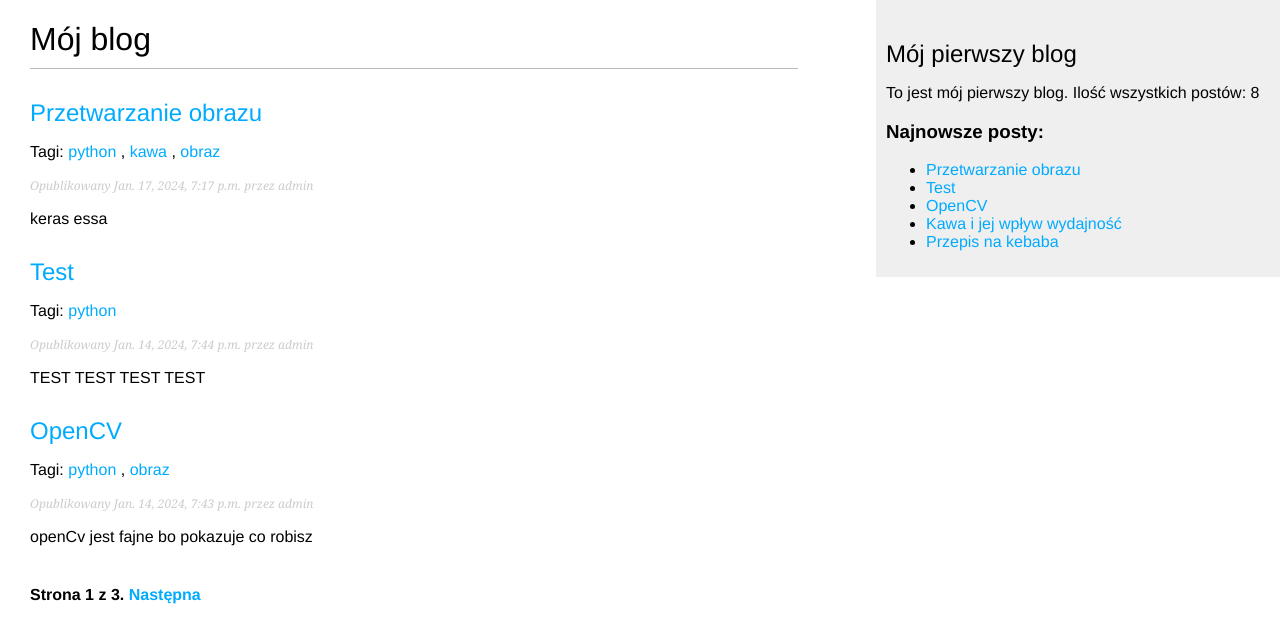
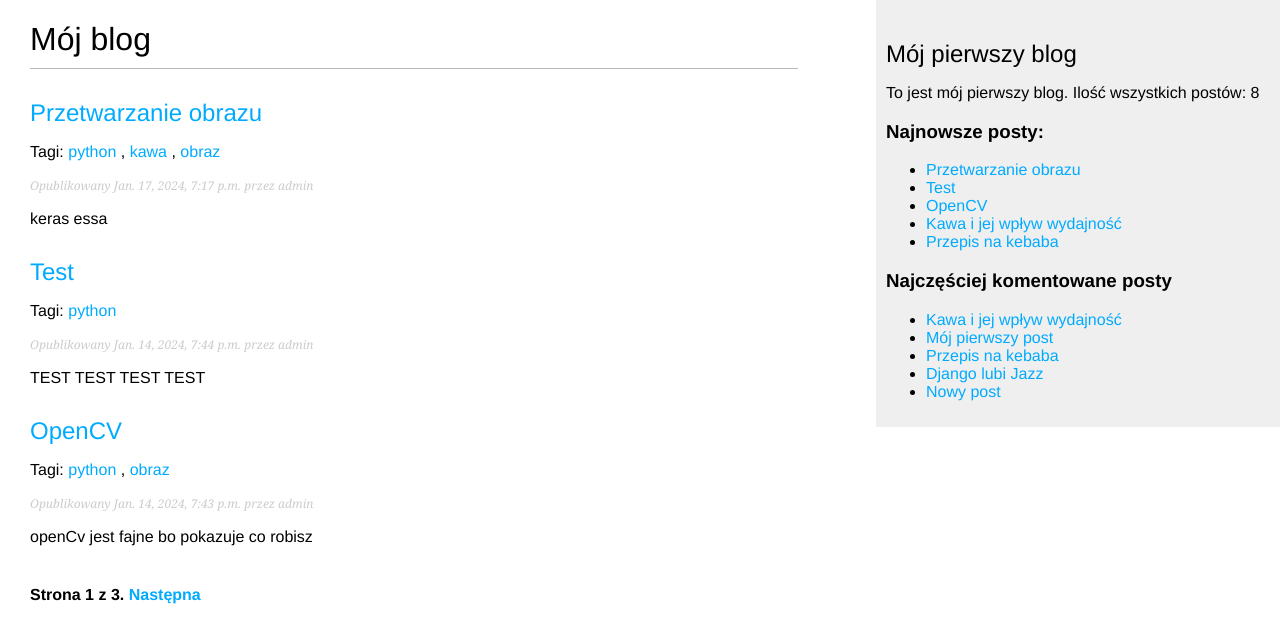
Before and after one commit to GitEryk/djangoBlog, a Django app: page /blog/ in a window 1280 px wide. Shown: the top 641 px of the page. Run offline with Django 5.2, Linux system fonts and the light colour scheme; data comes from the database, SQL or seed files in the repository; both versions use the stored data as it was after the commit; parts of the project's set-up code (start-up, migrations or seed data) failed here and were passed over.

Commit message:
Znacznik, który zwraca kolejkę QuerySet. Wyciąga z bazy najpopularniejsze posty

```diff
--- a/mysite/blog/templates/blog/base.html
+++ b/mysite/blog/templates/blog/base.html
@@ -18,6 +18,15 @@
     </p>
     <h3>Najnowsze posty:</h3>
     {% show_latest_posts 5 %}
+    <h3>Najczęściej komentowane posty</h3>
+    {% get_most_commented_posts as most_commented_posts %}
+    <ul>
+        {% for post in most_commented_posts %}
+        <li>
+            <a href="{{ post.get_absolute_url }}">{{ post.title }}</a>
+        </li>
+        {% endfor %}
+    </ul>
 </div>
 </body>
 </html>
--- a/mysite/blog/templatetags/blog_tags.py
+++ b/mysite/blog/templatetags/blog_tags.py
@@ -1,5 +1,6 @@
 from django import template
 from blog.models import Post
+from django.db.models import Count
 
 register = template.Library()
 
@@ -11,3 +12,8 @@ def total_posts():
 def show_latest_posts(count=5):
     latest_posts = Post.published.order_by("-publish")[:count]
     return {"latest_posts" : latest_posts}
+
+@register.simple_tag
+def get_most_commented_posts(count=5):
+    return Post.published.annotate(total_comments=Count("comments")
+                                   ).order_by("-total_comments")[:count]
```
Also changed, not shown: mysite/db.sqlite3.
